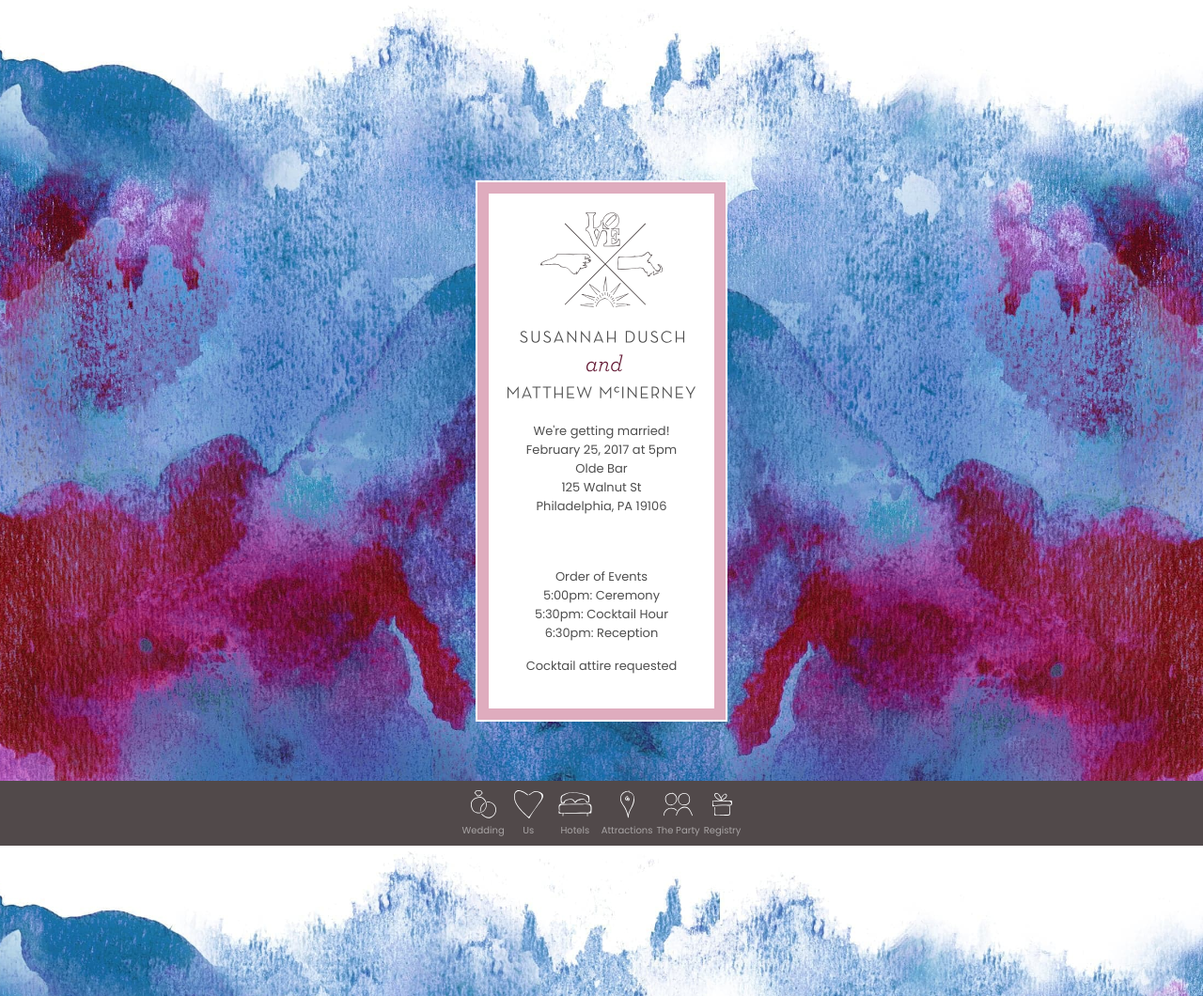
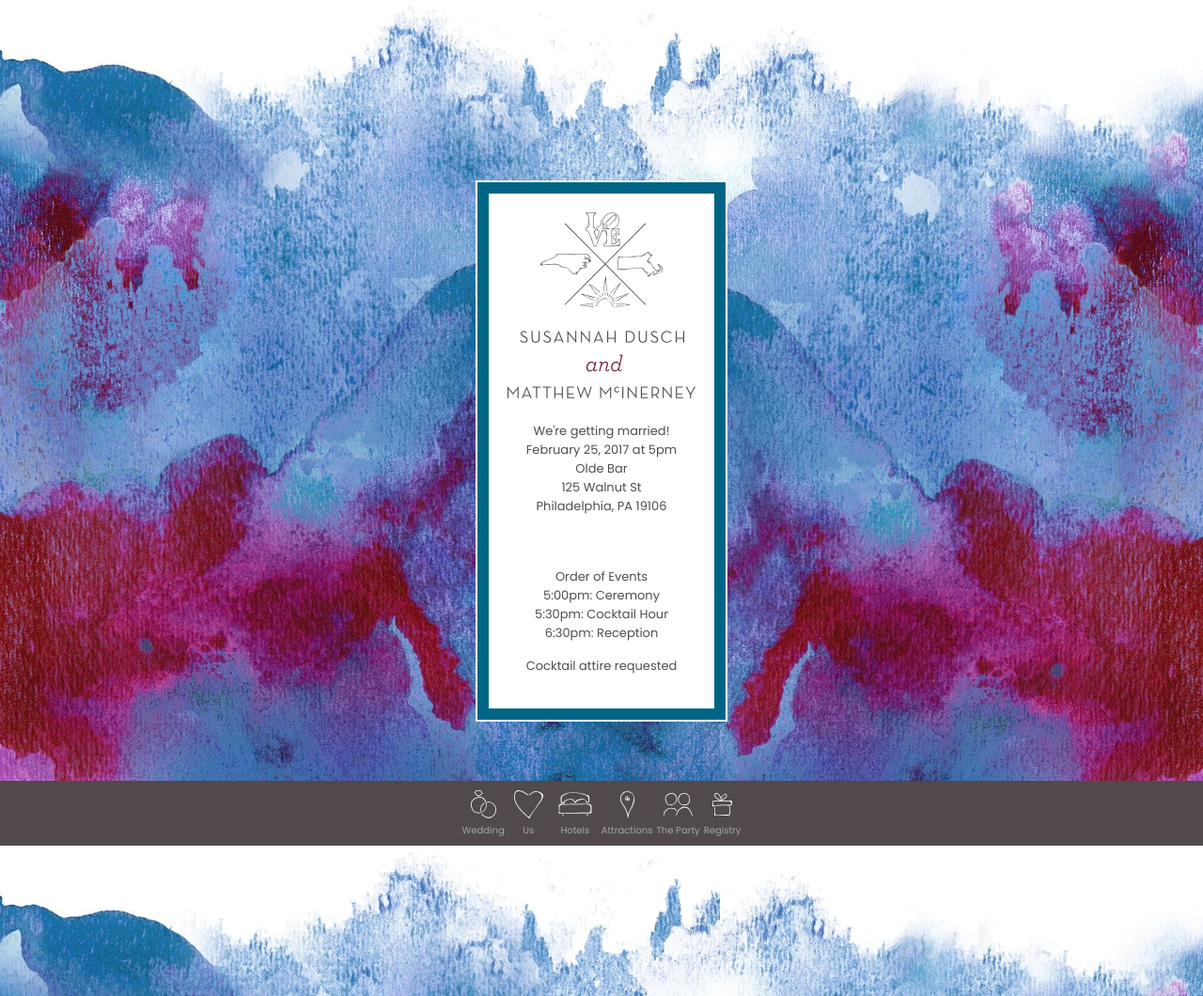
Before and after one commit to mattmotel/mattsuzy, a Jekyll site: the page built from index.html, in a window 1280 px wide. Shown: the whole page at 94% size. Built offline with Jekyll 4.4.1, drawn with Linux system fonts in a browser that asks for light colours; nearby versions of some CDN libraries.

Commit message:
change color change

```diff
--- a/_sass/_layout.scss
+++ b/_sass/_layout.scss
@@ -36,7 +36,7 @@ padding:0;}
 /* The animation code */
 @keyframes thecolor {
 0% { box-shadow: 0 0 0 12px #681b31, 0 0 0 14px #ffffff; }
-50% { box-shadow: 0 0 0 12px #dfadbf, 0 0 0 14px #ffffff; }
+50% { box-shadow: 0 0 0 12px #006584, 0 0 0 14px #ffffff; }
 100% { box-shadow: 0 0 0 12px #681b31, 0 0 0 14px #ffffff; }
 
 }
```
